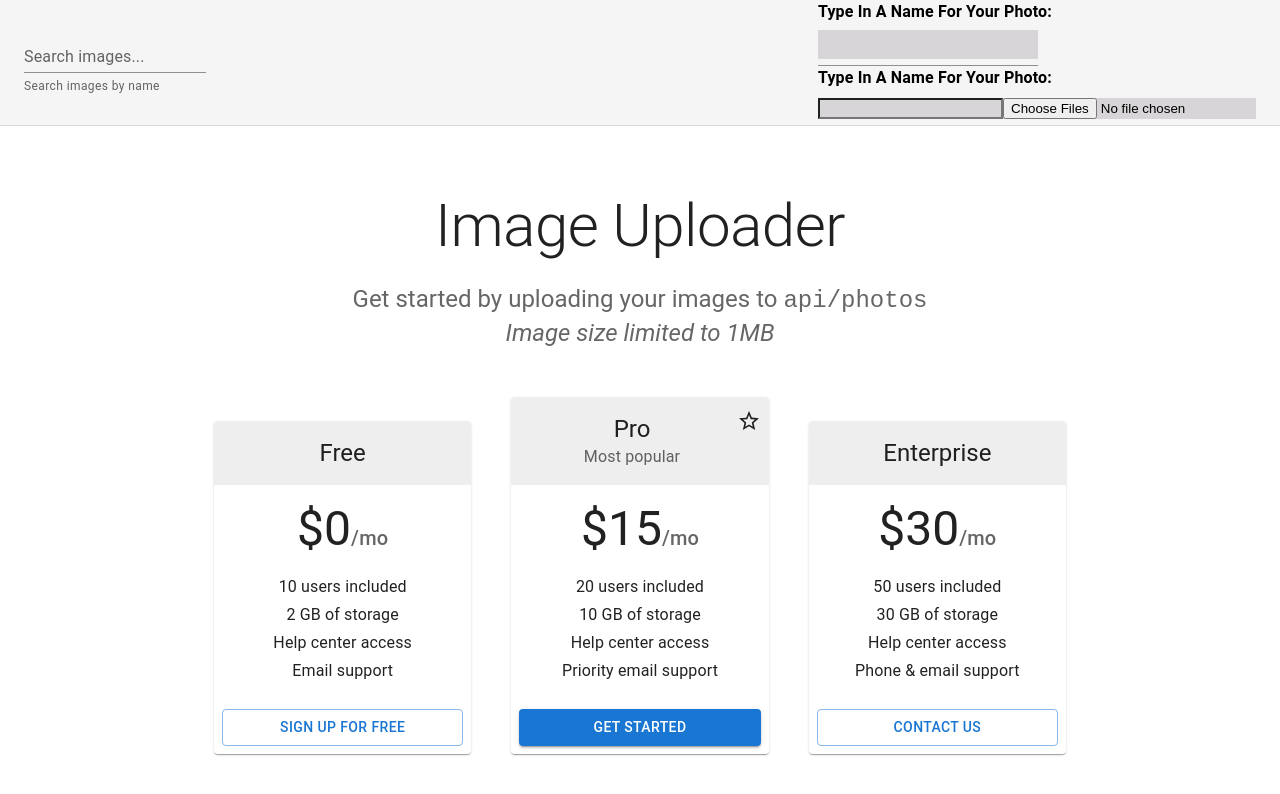
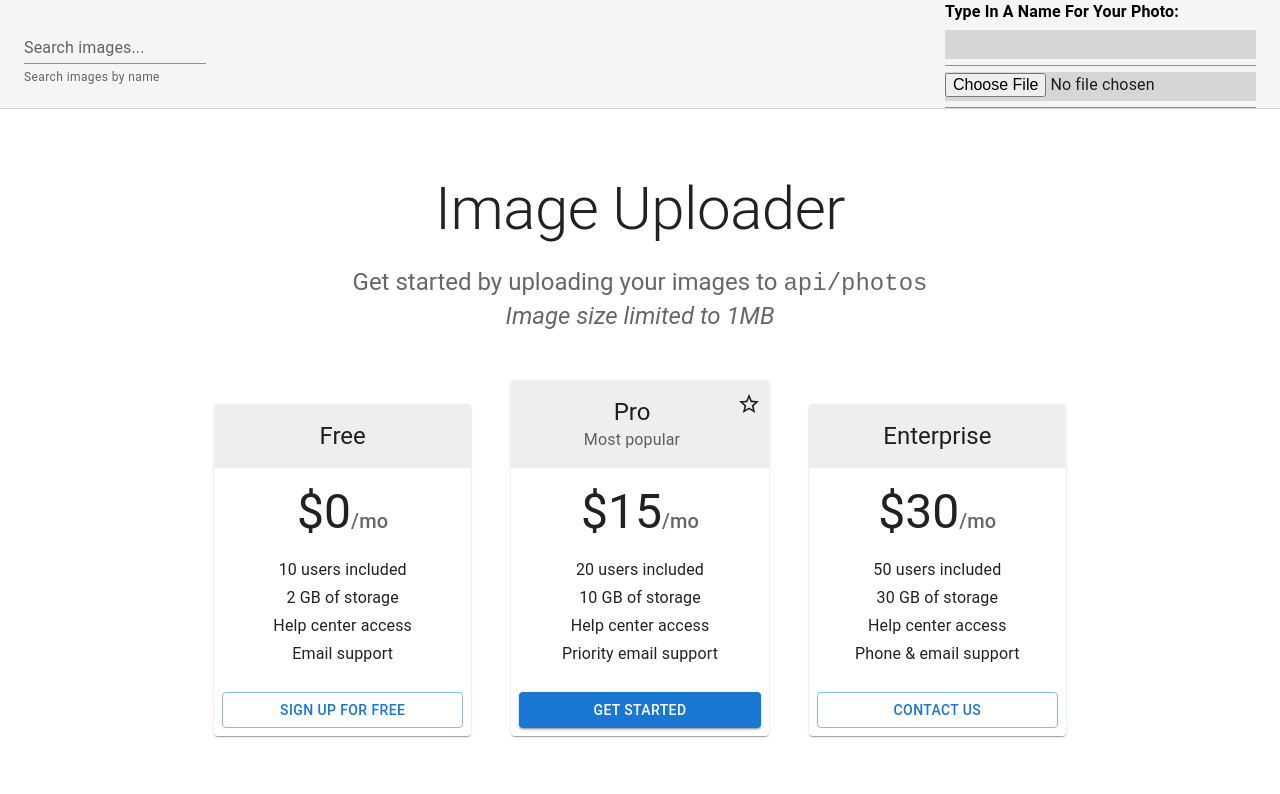
Before and after one commit to danilobatson/photograph-grid, a Next.js app: page /pricing in a window 1280 px wide. Shown: the top 794 px of the page. Built offline with nearby package versions, Linux system fonts and the light colour scheme.

Commit message:
adds styling for image uploader

```diff
--- a/pages/pricing.tsx
+++ b/pages/pricing.tsx
@@ -108,7 +108,7 @@ function PricingContent() {
 
   const { search, name, images, uploadData, imageSrc } = state;
 
-  console.log(name)
+  console.log(name);
   const updateSearch = (e: React.SyntheticEvent) => {
     const target = e.target as HTMLInputElement;
     dispatch({ type: 'SET_SEARCH', payload: target.value });
@@ -175,9 +175,8 @@ function PricingContent() {
           <nav></nav>
           <div>
             <form method='post'>
-              <div>
+              <div style={{ display: 'flex', flexDirection: 'column' }}>
                 <label htmlFor='name'>Type In A Name For Your Photo: </label>
-              </div>
                 <Input
                   id='name'
                   type='text'
@@ -187,7 +186,17 @@ function PricingContent() {
                   onChange={changeName}
                   required
                 />
-              <div>
+                <Input
+                  id='name'
+                  type='file'
+                  name='name'
+                  size='small'
+                  value={name}
+                  onChange={changeName}
+                  required
+                />
+              </div>
+              {/* <div>
                 <label htmlFor='name'>Type In A Name For Your Photo: </label>
               </div>
               <input
@@ -197,8 +206,8 @@ function PricingContent() {
                 value={name}
                 onChange={changeName}
                 required
-              />
-              <input
+              /> */}
+              {/* <input
                 id='file'
                 type='file'
                 name='file'
@@ -206,7 +215,7 @@ function PricingContent() {
                 multiple
                 onChange={handleOnChange}
                 required
-              />
+              /> */}
             </form>
           </div>
         </Toolbar>
```
Lines whose indentation alone changed are shown as unchanged.
